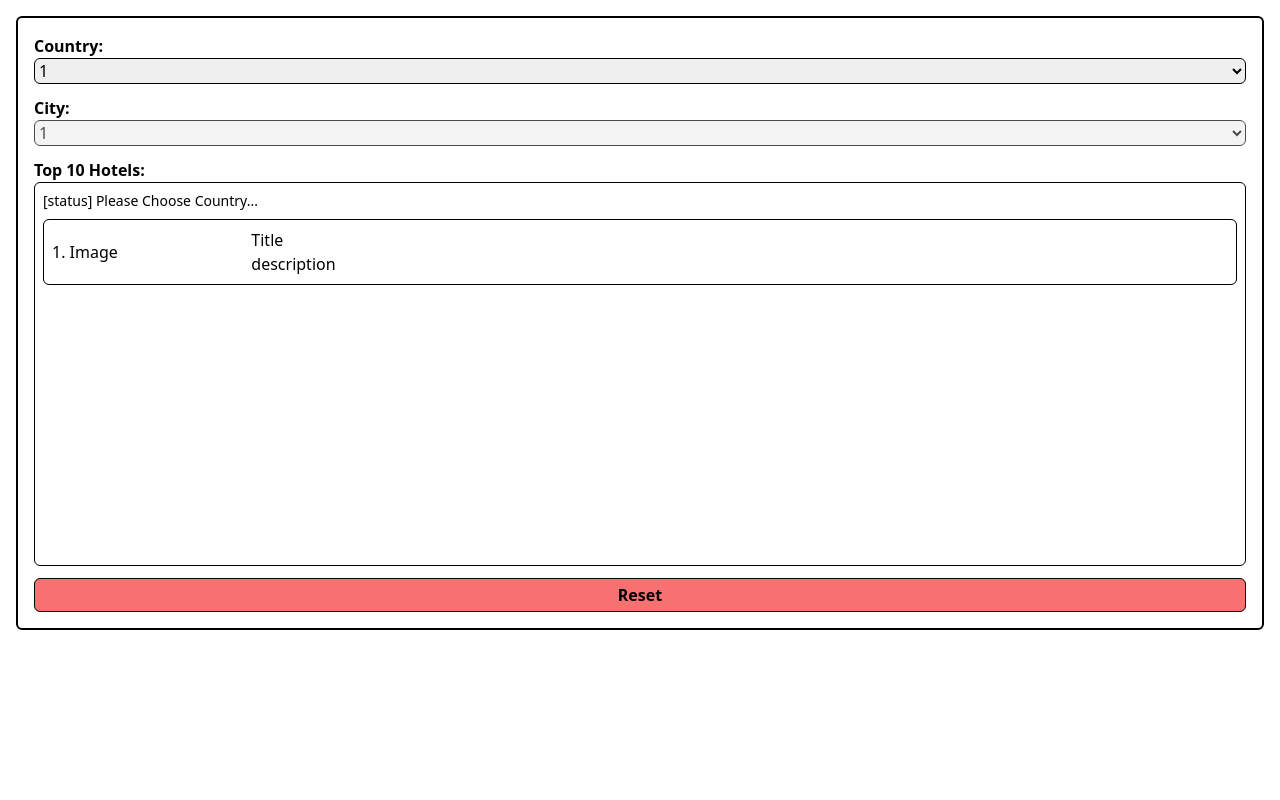
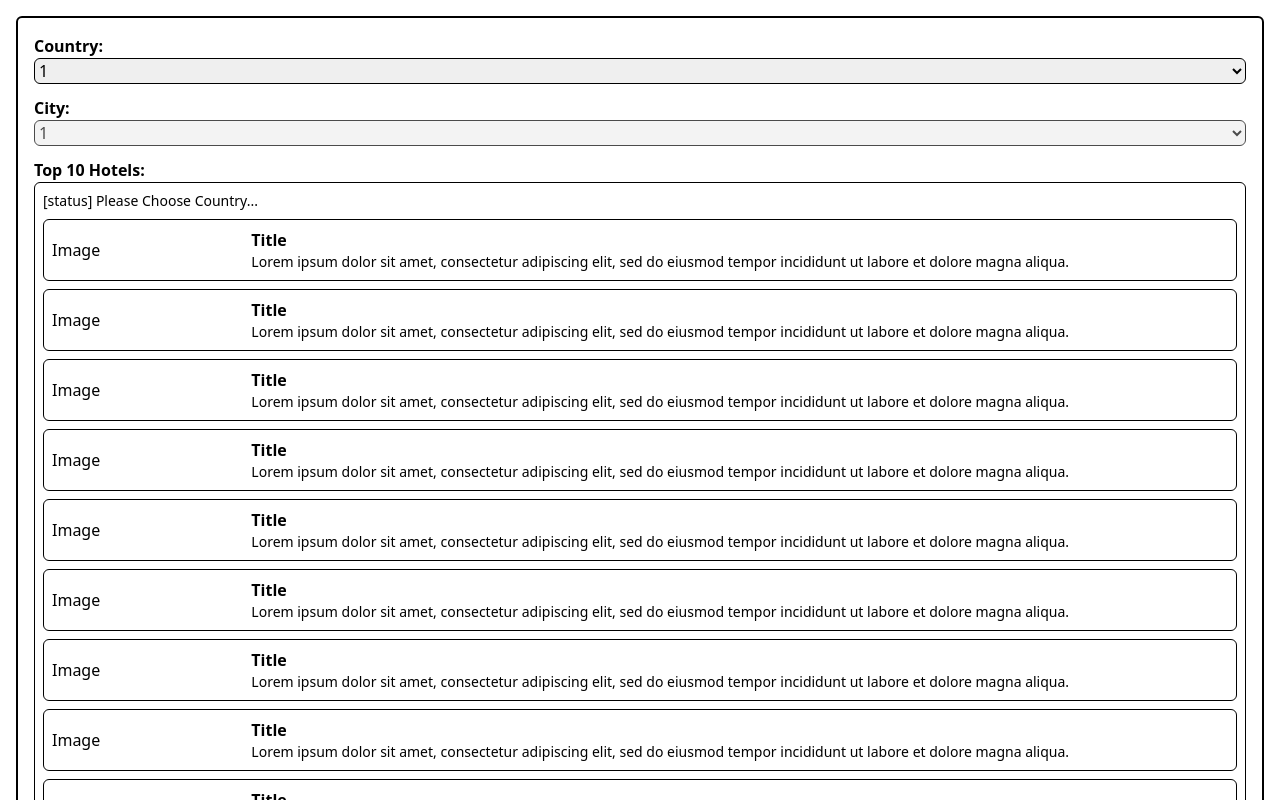
Before and after one commit to isaganiesteron/destination-search, a Next.js app: page /test-interface in a window 1280 px wide. Shown: the top 800 px of the page. Built offline with nearby package versions, Linux system fonts and the light colour scheme.

Commit message:
created ResultItem component and components dir

```diff
--- a/app/test-interface/page.tsx
+++ b/app/test-interface/page.tsx
@@ -1,4 +1,5 @@
 import React from "react"
+import ResultItem from "@/components/ResultItem"
 
 const page = () => {
 	return (
@@ -12,7 +13,6 @@ const page = () => {
 						<option value="3">3</option>
 						<option value="4">4</option>
 					</select>
-					{/* <input className="border border-black rounded-md" type="text"></input> */}
 				</div>
 
 				<div>
@@ -27,21 +27,18 @@ const page = () => {
 
 				<div>
 					<p className="font-bold text-md">Top 10 Hotels:</p>
-					<div className="border border-black rounded-md h-96 p-2 flex flex-col">
+					<div className="border border-black rounded-md h-auto p-2 flex flex-col">
 						<p className="text-sm">[status] Please Choose Country... </p>
-						<div className="border border-black rounded-md flex flex-col w-full mt-2">
-							<div className="grid grid-cols-6 gap-1">
-								<div className="p-2 flex items-center align-middle">
-									<p>1. Image</p>
-								</div>
-								<div className="p-2 col-span-5 items-center">
-									<div className="flex flex-col">
-										<h1>Title</h1>
-										<p>description</p>
-									</div>
-								</div>
-							</div>
-						</div>
+						<ResultItem />
+						<ResultItem />
+						<ResultItem />
+						<ResultItem />
+						<ResultItem />
+						<ResultItem />
+						<ResultItem />
+						<ResultItem />
+						<ResultItem />
+						<ResultItem />
 					</div>
 				</div>
 
--- /dev/null
+++ b/components/ResultItem.tsx
@@ -0,0 +1,23 @@
+import React from "react"
+
+const ResultItem = () => {
+	return (
+		<>
+			<div className="border border-black rounded-md flex flex-col w-full mt-2">
+				<div className="grid grid-cols-6 gap-1">
+					<div className="p-2 flex items-center align-middle">
+						<p>Image</p>
+					</div>
+					<div className="p-2 col-span-5 items-center">
+						<div className="flex flex-col">
+							<h1 className="font-bold">Title</h1>
+							<p className="text-sm">Lorem ipsum dolor sit amet, consectetur adipiscing elit, sed do eiusmod tempor incididunt ut labore et dolore magna aliqua. </p>
+						</div>
+					</div>
+				</div>
+			</div>
+		</>
+	)
+}
+
+export default ResultItem
```
